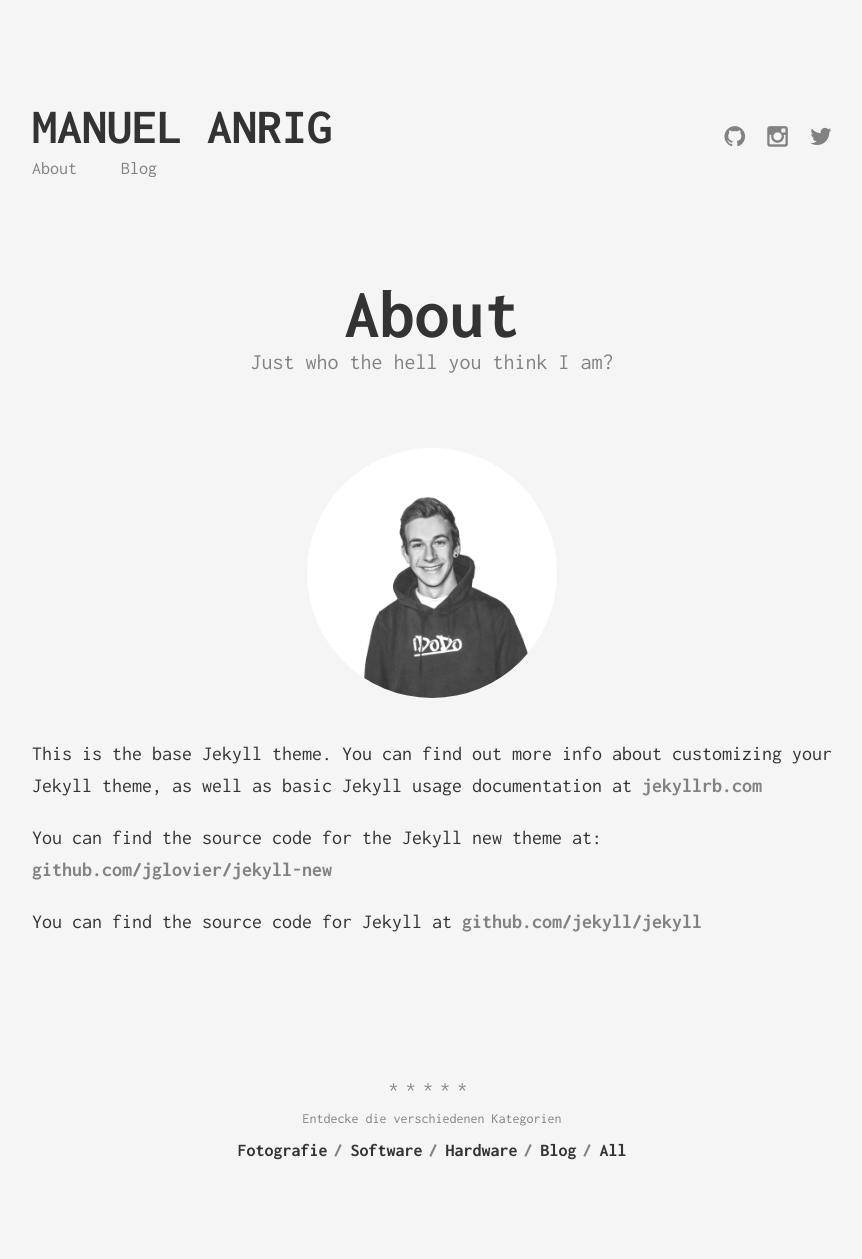
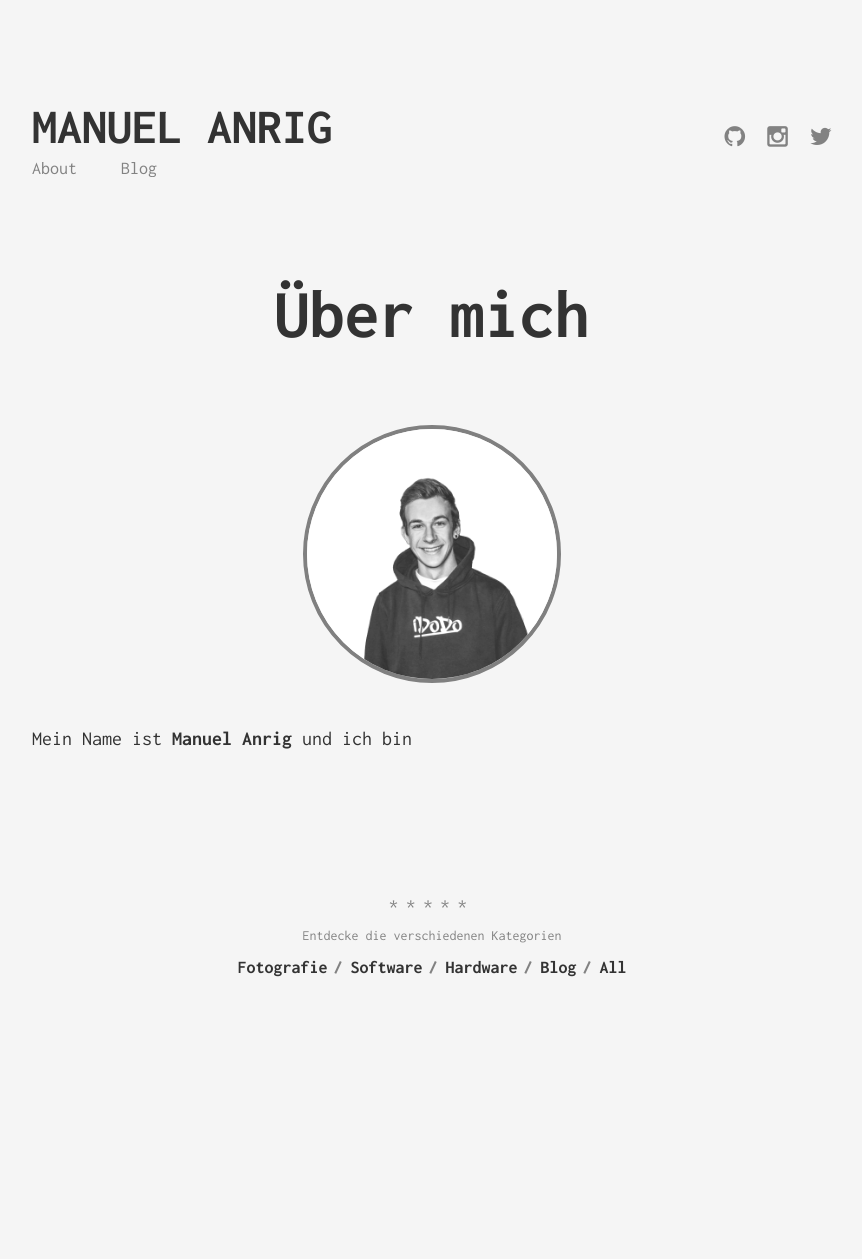
Before and after one commit to manupanu/manupanu.github.io, a Jekyll site: the page built from about.md, in a window 1280 px wide. Shown: the whole page, without its empty margins (208-1070 px from the left). Built offline with Jekyll 4.4.1, drawn with Linux system fonts in a browser that asks for light colours; after the commit the page ends 1076 px from its top, so only the background shows below that.

Commit message:
1 Änderung About

```diff
--- a/_sass/_default.scss
+++ b/_sass/_default.scss
@@ -247,6 +247,8 @@
 
 .profilephoto {
     border-radius: 50%;
+    border-style: solid;
+
     text-align: center;
     border-color: grey;
     border-width: 4px;
--- a/about.md
+++ b/about.md
@@ -1,7 +1,7 @@
 ---
 layout: page
-title: About
-subtitle: Just who the hell you think I am?
+title: Über mich
+subtitle:
 permalink: /
 ---
 
@@ -9,8 +9,23 @@
     <img class="profilephoto" src="/assets/img/Manuel_Portrait_bw_1x1.jpg">
 </div>
 
-This is the base Jekyll theme. You can find out more info about customizing your Jekyll theme, as well as basic Jekyll usage documentation at [jekyllrb.com](http://jekyllrb.com/)
 
-You can find the source code for the Jekyll new theme at: [github.com/jglovier/jekyll-new](https://github.com/jglovier/jekyll-new)
 
-You can find the source code for Jekyll at [github.com/jekyll/jekyll](https://github.com/jekyll/jekyll)
+<p>Mein Name ist <strong>Manuel Anrig</strong> und ich bin</p>
+
+<div id="changeText"></div>
+
+<script>
+    var text = ["Elektroniker", "Web Entwickler", "ein kleiner Nerd"];
+    var counter = 0;
+    var inst = setInterval(change, 1000);
+
+    function change() {
+        document.getElementById("changeText");.innerHTML = text[counter];
+        counter++;
+        if (counter >= text.length) {
+            counter = 0;
+            // clearInterval(inst); // uncomment this if you want to stop refreshing after one cycle
+        }
+    }
+</script>
```
